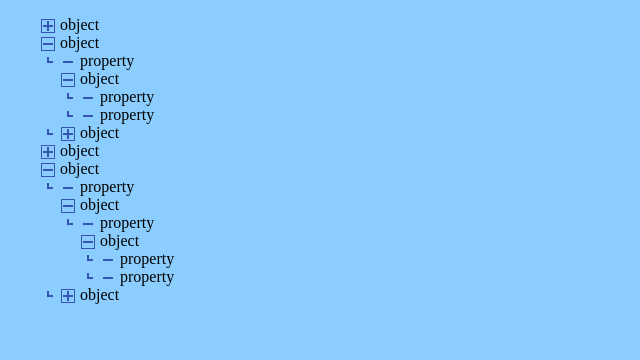
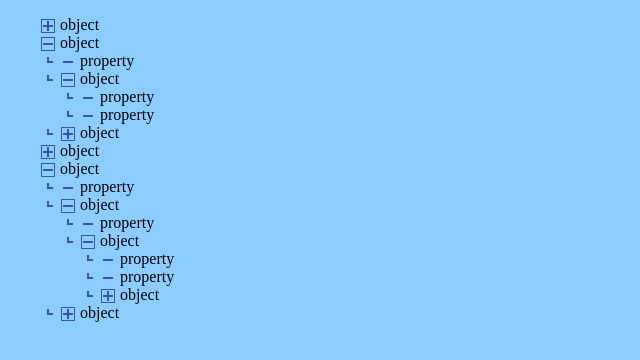
Before and after one commit to nicholas-slepchenko/challenge, a plain HTML site: page index.html in a window 1280 px wide. Shown: the whole page, without its empty margins (0-640 px from the left). Drawn offline with Linux system fonts and the light colour scheme.

Commit message:
[Improve] little improvements for styles

```diff
--- a/index.css
+++ b/index.css
@@ -15,26 +15,16 @@ ul.object {
 
 ul.object label {
 	background: url(./assets/collapse.png) no-repeat 0 2px/ auto;
-}
-
-li.object {
-	background: url(./assets/expand.png) no-repeat 0 2px/ auto;
-	display: block;
-	-webkit-margin-after: 0px;
-	-webkit-margin-before: 0px;
-	-webkit-margin-end: 0px;
-	-webkit-margin-start: 0px;
-	-webkit-padding-end: 0px;
-	-webkit-padding-start: 20px;
-}
-
-ul.object label {
 	padding-left: 20px;
 }
 
 ul.object ul {
 	background-position-x: 20px;
 	padding-left: 20px;
+}
+
+ul.object ul.object {
+	background: url(./assets/inside.png) no-repeat 0 2px/ auto;
 }
 
 ul.object li {
@@ -51,3 +41,14 @@ ul.object li.object label {
 ul.object li.property label {
 	background: url(./assets/line.png) no-repeat 0 2px/ auto;
 }
+
+li.object {
+	background: url(./assets/expand.png) no-repeat 0 2px/ auto;
+	display: block;
+	-webkit-margin-after: 0px;
+	-webkit-margin-before: 0px;
+	-webkit-margin-end: 0px;
+	-webkit-margin-start: 0px;
+	-webkit-padding-end: 0px;
+	-webkit-padding-start: 20px;
+}
--- a/index.html
+++ b/index.html
@@ -24,6 +24,7 @@
 			<ul class="object"><label>object</label>
 				<li class="property"><label>property</label></li>
 				<li class="property"><label>property</label></li>
+				<li class="object"><label>object</label></li>
 			</ul>
 		</ul>
 		<li class="object"><label>object</label></li>
```
